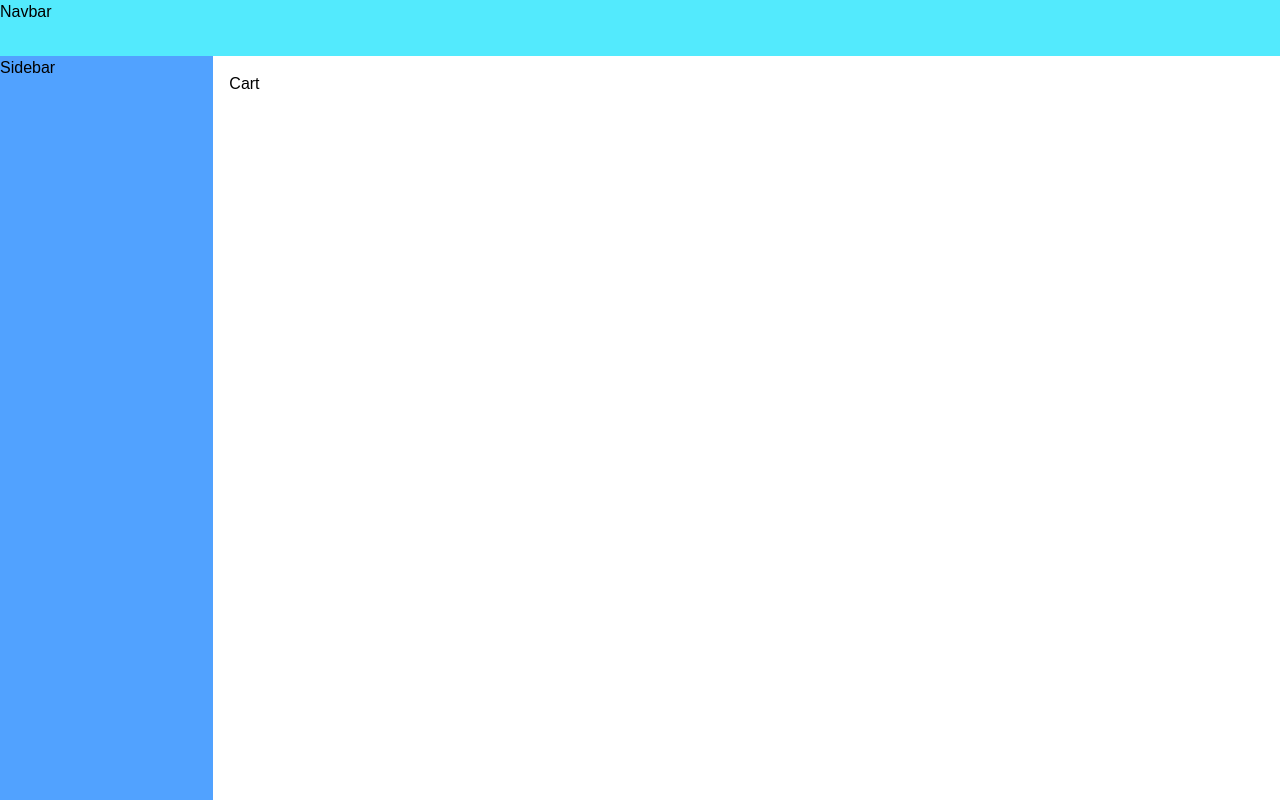
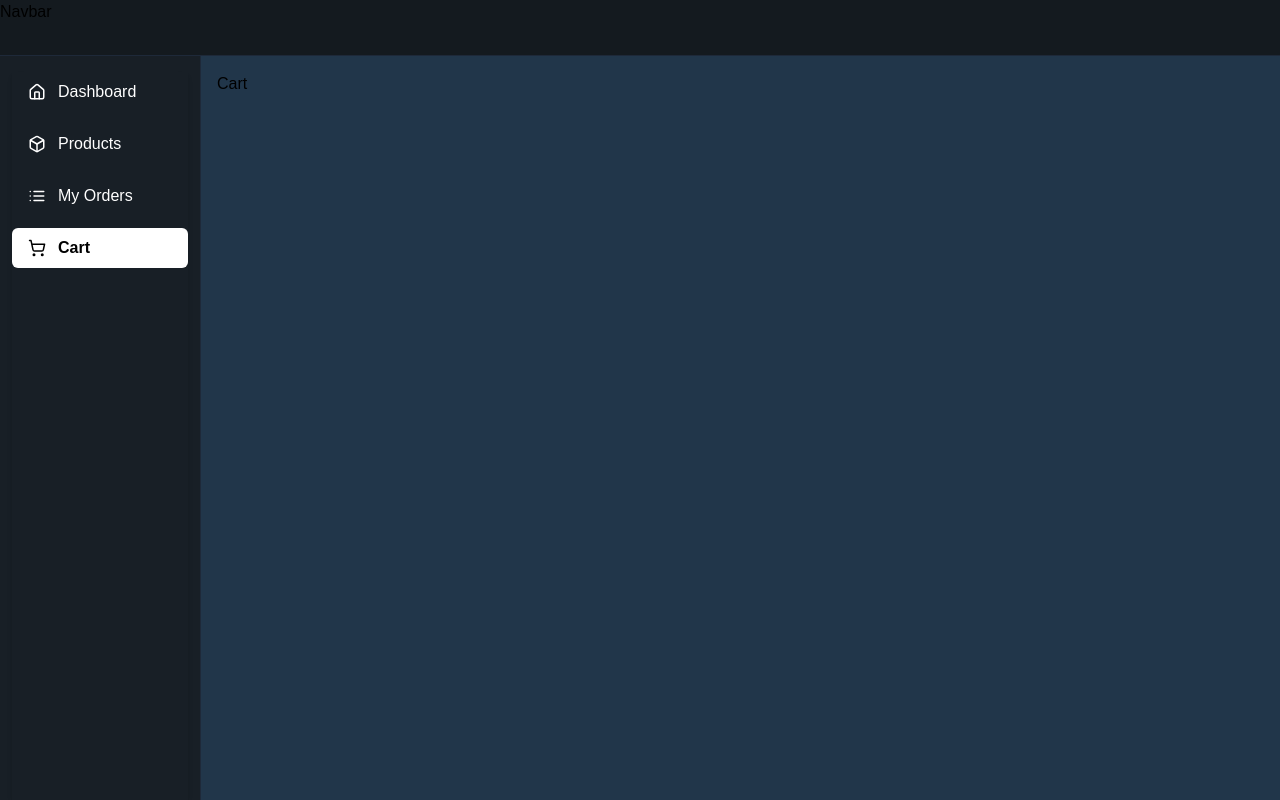
Before and after one commit to Saba-Ahmad-sp/DealerDesk, a Next.js app: page /cart in a window 1280 px wide. Built offline with nearby package versions, Linux system fonts and the light colour scheme.

Commit message:
Adds Sidebar with navigation routes

```diff
--- a/src/app/(dashboard)/dashboard/page.tsx
+++ b/src/app/(dashboard)/dashboard/page.tsx
@@ -1,6 +1,6 @@
 const DashboardPage = () => {
   return (
-    <div>
+    <div className="">
       <h1 className="text-2xl font-semibold">Welcome Dealer ABC</h1>
       <p>This is your dashboard.</p>
     </div>
--- a/src/app/(dashboard)/layout.tsx
+++ b/src/app/(dashboard)/layout.tsx
@@ -11,7 +11,7 @@ export default function DashboardLayout({
       <Navbar />
       <div className="flex flex-1">
         <Sidebar />
-        <main className="flex-1 p-4 overflow-y-auto">{children}</main>
+        <main className="flex-1 p-4 overflow-y-auto bg-[#21364A]">{children}</main>
       </div>
     </div>
   );
--- a/src/app/login/page.tsx
+++ b/src/app/login/page.tsx
@@ -34,6 +34,13 @@ export default function Login() {
     }
   };
 
+  const handleSubmit = (e: React.FormEvent<HTMLFormElement>) => {
+    e.preventDefault();
+    if (isFormValid) {
+      handleLogin();
+    }
+  };
+
   return (
     <div className="bg-[#0f1924] min-h-screen flex items-center justify-center text-white px-5 sm:p-8">
       <div className="w-full max-w-lg sm:p-8">
@@ -48,7 +55,8 @@ export default function Login() {
         </div>
 
         {/* Inputs */}
-        <div className="flex flex-col gap-6">
+         <form onSubmit={handleSubmit} className="flex flex-col gap-6">
+          {/* Email */}
           <div className="relative">
             <span className="absolute -top-2 left-3 bg-[#0f1924] px-1 text-xs text-[#5d90b9] font-medium">
               Email Address
@@ -59,9 +67,11 @@ export default function Login() {
               onChange={(e) => setEmail(e.target.value)}
               placeholder="Enter email address"
               className="w-full border border-gray-600 bg-transparent text-white rounded-md py-2 px-3 pt-4 text-sm outline-none focus:ring-1 focus:ring-[#5d90b9]"
+              required
             />
           </div>
 
+          {/* Password */}
           <div className="relative">
             <span className="absolute -top-2 left-3 bg-[#0f1924] px-1 text-xs text-[#5d90b9] font-medium">
               Password
@@ -72,15 +82,15 @@ export default function Login() {
               onChange={(e) => setPassword(e.target.value)}
               placeholder="Enter password"
               className="w-full border border-gray-600 bg-transparent text-white rounded-md py-2 px-3 pt-4 text-sm outline-none focus:ring-1 focus:ring-[#5d90b9]"
+              required
             />
           </div>
-        </div>
 
-        {/* Button */}
+          {/* Submit Button */}
           <button
-          onClick={handleLogin}
+            type="submit"
             disabled={!isFormValid}
-          className={`mt-6 py-3 w-full rounded font-semibold transition ${
+            className={`mt-2 py-3 w-full rounded font-semibold transition ${
               isFormValid
                 ? "bg-[#315572] hover:bg-[#587995] text-white cursor-pointer"
                 : "bg-gray-700 text-gray-400 cursor-not-allowed"
@@ -88,6 +98,7 @@ export default function Login() {
           >
             Login
           </button>
+        </form>
       </div>
     </div>
   );
--- a/src/app/register/page.tsx
+++ b/src/app/register/page.tsx
@@ -32,6 +32,13 @@ export default function Register() {
     router.push("/dashboard");
   };
 
+  const handleSubmit = (e: React.FormEvent<HTMLFormElement>) => {
+    e.preventDefault();
+    if (isFormValid) {
+      handleSignup();
+    }
+  };
+
   return (
     <div className="bg-[#0f1924] min-h-screen flex items-center justify-center text-white px-5 sm:p-8">
       <div className="w-full max-w-lg sm:p-8">
@@ -45,8 +52,8 @@ export default function Register() {
           </p>
         </div>
 
-        {/* Input Fields */}
-        <div className="flex flex-col gap-6">
+        <form onSubmit={handleSubmit} className="flex flex-col gap-6">
+          {/* Full Name */}
           <div className="relative">
             <span className="absolute -top-2 left-3 bg-[#0f1924] px-1 text-xs text-[#5d90b9] font-medium">
               Full Name
@@ -57,9 +64,11 @@ export default function Register() {
               onChange={(e) => setFullName(e.target.value)}
               placeholder="Enter full name"
               className="w-full border border-gray-600 bg-transparent text-white rounded-md py-2 px-3 pt-4 text-sm outline-none focus:ring-1 focus:ring-[#5d90b9]"
+              required
             />
           </div>
 
+          {/* Email */}
           <div className="relative">
             <span className="absolute -top-2 left-3 bg-[#0f1924] px-1 text-xs text-[#5d90b9] font-medium">
               Email Address
@@ -70,9 +79,11 @@ export default function Register() {
               onChange={(e) => setEmail(e.target.value)}
               placeholder="Enter email address"
               className="w-full border border-gray-600 bg-transparent text-white rounded-md py-2 px-3 pt-4 text-sm outline-none focus:ring-1 focus:ring-[#5d90b9]"
+              required
             />
           </div>
 
+          {/* Password */}
           <div className="relative">
             <span className="absolute -top-2 left-3 bg-[#0f1924] px-1 text-xs text-[#5d90b9] font-medium">
               Password
@@ -83,15 +94,15 @@ export default function Register() {
               onChange={(e) => setPassword(e.target.value)}
               placeholder="Enter password"
               className="w-full border border-gray-600 bg-transparent text-white rounded-md py-2 px-3 pt-4 text-sm outline-none focus:ring-1 focus:ring-[#5d90b9]"
+              required
             />
           </div>
-        </div>
 
-        {/* Button */}
+          {/* Submit Button */}
           <button
-          onClick={handleSignup}
+            type="submit"
             disabled={!isFormValid}
-          className={`mt-6 py-3 w-full rounded font-semibold transition ${
+            className={`mt-2 py-3 w-full rounded font-semibold transition ${
               isFormValid
                 ? "bg-[#315572] hover:bg-[#587995] text-white cursor-pointer"
                 : "bg-gray-700 text-gray-400 cursor-not-allowed"
@@ -99,6 +110,7 @@ export default function Register() {
           >
             Create Account
           </button>
+        </form>
       </div>
     </div>
   );
--- a/src/components/Navbar.tsx
+++ b/src/components/Navbar.tsx
@@ -2,7 +2,7 @@ import React from 'react'
 
 const Navbar = () => {
   return (
-    <div className='w-full h-14 bg-cyan-300'>Navbar</div>
+    <div className='w-full h-14 bg-[#141A1F] shadow-[0_4px_6px_rgba(0,0,0,0.4),0_1px_3px_rgba(0,0,0,0.3)] border-b-1 border-gray-800'>Navbar</div>
   )
 }
 
--- a/src/components/Sidebar.tsx
+++ b/src/components/Sidebar.tsx
@@ -1,9 +1,40 @@
-import React from 'react'
+"use client";
+import Link from "next/link";
+import { usePathname } from "next/navigation";
+import { Home, Box, ShoppingCart, List } from "lucide-react";
 
 const Sidebar = () => {
+  const pathname = usePathname();
+  const navItems = [
+    { name: "Dashboard", href: "/dashboard", icon: <Home size={18} /> },
+    { name: "Products", href: "/products", icon: <Box size={18} /> },
+    { name: "My Orders", href: "/orders", icon: <List size={18} /> },
+    { name: "Cart", href: "/cart", icon: <ShoppingCart size={18} /> },
+  ];
   return (
-    <div className='bg-blue-400 w-2/12'>Sidebar</div>
-  )
-}
+    <>
+      <aside className="bg-[#181f26] border-r-1 border-r-gray-800 text-white flex justify-center pt-4 px-3">
+        <ul className="space-y-3 w-36 lg:w-44 shadow-md">
+        {navItems.map((item) => {
+          const isActive = pathname === item.href;
+          return (
+            <li key={item.name} className="sm">
+              <Link
+                href={item.href}
+                className={`flex items-center gap-3 px-4 py-2 rounded-md transition-colors
+                  ${isActive ? "bg-white text-black font-semibold" : "hover:bg-gray-700"}
+                `}
+              >
+                {item.icon}
+                <span>{item.name}</span>
+              </Link>
+            </li>
+          );
+        })}
+      </ul>
+      </aside>
+    </>
+  );
+};
 
-export default Sidebar
+export default Sidebar;
```
Also changed, not shown: package.json (+7 -6 lines), 1 other file (tests, documents, lock files or other folders). Lines whose indentation alone changed are shown as unchanged.
